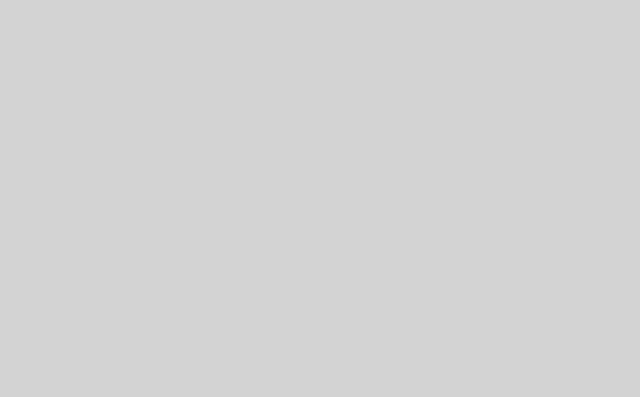
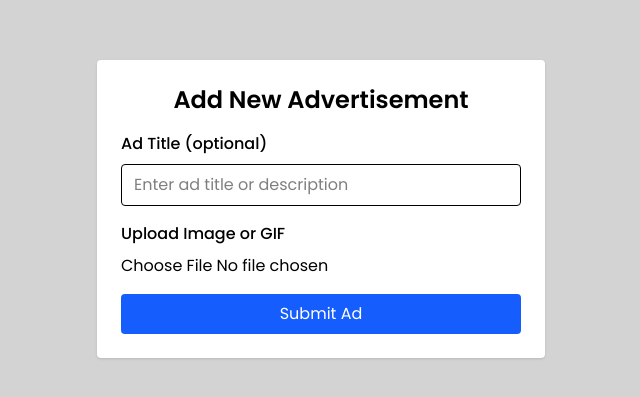
Before and after one commit to Birat121/newsportal, a React (Vite) app in the folder client/: page /admin/ad-add in a window 1280 px wide. Before the commit this address had no page. Shown: the part 191-588 px from the top of the page, without its empty margins (319-959 px from the left). Built offline with nearby package versions, Linux system fonts and the light colour scheme.

Commit message:
added ad ading page

```diff
--- a/client/src/App.jsx
+++ b/client/src/App.jsx
@@ -10,16 +10,20 @@ import AdminDashboard from "./pages/AdminDashboard";
 import AddNews from "./pages/AddNews";
 import NewsList from "./pages/NewsList";
 import EditNews from "./pages/EditNews";
+import AddAdPage from "./pages/AddAdPage";
 
 import "slick-carousel/slick/slick.css";
 import "slick-carousel/slick/slick-theme.css";
 
-
 function App() {
   const location = useLocation();
   const hideLayoutPaths = ["/adminLogin"];
-  const isAdminRoute = location.pathname.startsWith("/admin/");
-  const shouldHideLayout = isAdminRoute || hideLayoutPaths.includes(location.pathname);
+  const isAdminRoute =
+    location.pathname === "/adminLogin" ||
+    location.pathname.startsWith("/admin/");
+
+  const shouldHideLayout =
+    isAdminRoute || hideLayoutPaths.includes(location.pathname);
 
   return (
     <>
@@ -35,6 +39,7 @@ function App() {
         <Route path="/admin/add-news" element={<AddNews />} />
         <Route path="/admin/news-list" element={<NewsList />} />
         <Route path="/admin/edit-news/:id" element={<EditNews />} />
+        <Route path="/admin/ad-add" element={<AddAdPage />} />
       </Routes>
 
       {!shouldHideLayout && <Footer />}
--- a/client/src/components/Sidebar.jsx
+++ b/client/src/components/Sidebar.jsx
@@ -8,6 +8,7 @@ const Sidebar = () => {
     { name: "Dashboard", path: "/admin/dashboard" },
     { name: "Add News", path: "/admin/add-news" },
     { name: "News List", path: "/admin/news-list" },
+    { name: "Add Ad", path: "/admin/ad-add" }
   ];
 
   return (
--- /dev/null
+++ b/client/src/pages/AddAdPage.jsx
@@ -0,0 +1,94 @@
+import React, { useState } from "react";
+
+const AddAdPage = () => {
+  const [file, setFile] = useState(null);
+  const [previewUrl, setPreviewUrl] = useState(null);
+  const [adTitle, setAdTitle] = useState("");
+
+  const handleFileChange = (e) => {
+    const selectedFile = e.target.files[0];
+    if (
+      selectedFile &&
+      (selectedFile.type === "image/gif" || selectedFile.type.startsWith("image/"))
+    ) {
+      setFile(selectedFile);
+      setPreviewUrl(URL.createObjectURL(selectedFile));
+    } else {
+      alert("Please select an image or GIF file.");
+      setFile(null);
+      setPreviewUrl(null);
+    }
+  };
+
+  const handleSubmit = (e) => {
+    e.preventDefault();
+
+    if (!file) {
+      alert("Please select an image or GIF to upload.");
+      return;
+    }
+
+    const formData = new FormData();
+    formData.append("adFile", file);
+    formData.append("title", adTitle);
+
+    alert("Ad submitted! (Connect this with backend to save.)");
+
+    setFile(null);
+    setPreviewUrl(null);
+    setAdTitle("");
+  };
+
+  return (
+    <div className="min-h-screen flex items-center justify-center  px-4">
+      <div className="max-w-md w-full p-6 bg-white shadow rounded">
+        <h2 className="text-2xl font-semibold mb-4 text-center">Add New Advertisement</h2>
+
+        <form onSubmit={handleSubmit}>
+          <label className="block mb-2 font-medium" htmlFor="adTitle">
+            Ad Title (optional)
+          </label>
+          <input
+            type="text"
+            id="adTitle"
+            value={adTitle}
+            onChange={(e) => setAdTitle(e.target.value)}
+            className="w-full px-3 py-2 mb-4 border rounded"
+            placeholder="Enter ad title or description"
+          />
+
+          <label className="block mb-2 font-medium" htmlFor="adFile">
+            Upload Image or GIF
+          </label>
+          <input
+            type="file"
+            id="adFile"
+            accept="image/gif,image/*"
+            onChange={handleFileChange}
+            className="mb-4"
+          />
+
+          {previewUrl && (
+            <div className="mb-4">
+              <p className="mb-1 font-medium">Preview:</p>
+              <img
+                src={previewUrl}
+                alt="Ad Preview"
+                className="max-w-full max-h-48 rounded shadow"
+              />
+            </div>
+          )}
+
+          <button
+            type="submit"
+            className="w-full bg-blue-600 text-white py-2 rounded hover:bg-blue-700 transition"
+          >
+            Submit Ad
+          </button>
+        </form>
+      </div>
+    </div>
+  );
+};
+
+export default AddAdPage;
--- a/client/src/pages/AddNews.jsx
+++ b/client/src/pages/AddNews.jsx
@@ -7,7 +7,7 @@ const AddNews = () => {
   const [title, setTitle] = useState("");
   const [category, setCategory] = useState("");
   const [content, setContent] = useState("");
-  const [image, setImage] = useState("");
+  const [imageFile, setImageFile] = useState(null); // store File object here
   const [error, setError] = useState("");
   const navigate = useNavigate();
 
@@ -21,25 +21,37 @@ const AddNews = () => {
     "opinion",
   ];
 
+  const handleFileChange = (e) => {
+    setImageFile(e.target.files[0]);
+  };
+
   const handleSubmit = async (e) => {
     e.preventDefault();
     setError("");
 
-    if (!title || !category || !content || !image) {
+    if (!title || !category || !content || !imageFile) {
       setError("All fields are required");
       return;
     }
 
     try {
-      await axios.post("/api/news", {
-        title,
-        category,
-        content,
-        image,
+      // Prepare form data for file upload
+      const formData = new FormData();
+      formData.append("title", title);
+      formData.append("category", category);
+      formData.append("content", content);
+      formData.append("image", imageFile);
+
+      await axios.post("/api/news", formData, {
+        headers: {
+          "Content-Type": "multipart/form-data",
+        },
       });
+
       navigate("/admin/news-list");
     } catch (err) {
       setError("Failed to add news");
+      console.error(err);
     }
   };
 
@@ -49,9 +61,7 @@ const AddNews = () => {
       <main className="flex-1 p-8">
         <h2 className="text-2xl font-bold mb-6">Add News</h2>
 
-        {error && (
-          <p className="mb-4 text-red-600 font-semibold">{error}</p>
-        )}
+        {error && <p className="mb-4 text-red-600 font-semibold">{error}</p>}
 
         <form onSubmit={handleSubmit} className="max-w-lg">
           <div className="mb-4">
@@ -95,13 +105,11 @@ const AddNews = () => {
           </div>
 
           <div className="mb-4">
-            <label className="block mb-1 font-medium">Image URL</label>
+            <label className="block mb-1 font-medium">Upload Image</label>
             <input
-              type="text"
-              className="w-full border px-3 py-2 rounded"
-              value={image}
-              onChange={(e) => setImage(e.target.value)}
-              placeholder="Enter image URL"
+              type="file"
+              accept="image/*"
+              onChange={handleFileChange}
               required
             />
           </div>
--- a/client/src/pages/CategoryPage.jsx
+++ b/client/src/pages/CategoryPage.jsx
@@ -1,6 +1,6 @@
 // src/pages/CategoryPage.jsx
 import React, { useEffect, useState } from "react";
-import { useParams } from "react-router-dom";
+import { useParams, Link } from "react-router-dom";
 
 // Fake News Generator for mock data
 const generateFakeNews = (count, category) => {
@@ -12,7 +12,9 @@ const generateFakeNews = (count, category) => {
   return Array.from({ length: count }, (_, i) => ({
     _id: i,
     title: `${category} News Title ${i + 1}`,
-    description: `This is the description for ${category} news number ${i + 1}.`,
+    description: `This is the description for ${category} news number ${
+      i + 1
+    }.`,
     image: `${sampleImages[i % sampleImages.length]}${i}`,
     category,
   }));
@@ -65,7 +67,11 @@ const CategoryPage = () => {
         <>
           <div className="space-y-6">
             {paginatedNews.map((news) => (
-              <div key={news._id} className="bg-white rounded shadow-md p-4">
+              <Link
+                to={`/news/${news._id}`}
+                key={news._id}
+                className="block bg-white rounded shadow-md p-4 hover:bg-gray-50 transition"
+              >
                 <img
                   src={news.image}
                   alt={news.title}
@@ -73,7 +79,7 @@ const CategoryPage = () => {
                 />
                 <h3 className="text-xl font-bold mb-2">{news.title}</h3>
                 <p className="text-gray-700 text-sm">{news.description}</p>
-              </div>
+              </Link>
             ))}
           </div>
 
--- /dev/null
+++ b/client/src/pages/NewsDetailPage.jsx
@@ -0,0 +1,56 @@
+// src/pages/NewsDetailPage.jsx
+
+import { useParams } from "react-router-dom";
+
+// Format date in Nepali
+const formatNepaliDate = (isoDate) => {
+  const date = new Date(isoDate);
+  return new Intl.DateTimeFormat("ne-NP", {
+    year: "numeric",
+    month: "long",
+    day: "numeric",
+    hour: "numeric",
+    minute: "numeric",
+  }).format(date);
+};
+
+const NewsDetailPage = () => {
+  const { id } = useParams();
+
+  // Same static content for all news, just image changes with ID
+  const news = {
+    _id: id,
+    title: "सात ताल समाचार शीर्षक",
+    author: "Seven Lake News",
+    createdAt: new Date().toISOString(),
+    image: `https://source.unsplash.com/random/800x400?sig=${id}`,
+    description: `यो समाचारको पूर्ण विवरण हो जुन यो पृष्ठमा देखाइएको छ। यहाँ तपाईंले समाचारको विस्तृत विवरण पढ्न सक्नुहुन्छ। यो डेमो सामग्री हो जुन सबै ID मा एउटै रहनेछ।`,
+  };
+
+  return (
+    <div className="max-w-3xl mx-auto px-4 py-8">
+      {/* Title */}
+      <h1 className="text-3xl font-extrabold text-blue-800 mb-4">
+        {news.title}
+      </h1>
+
+      {/* Author and Date */}
+      <div className="flex items-center gap-4 text-sm text-gray-600 mb-4">
+        <span>✍️ {news.author}</span>
+        <span>📅 {formatNepaliDate(news.createdAt)}</span>
+      </div>
+
+      {/* Image */}
+      <img
+        src={news.image}
+        alt={news.title}
+        className="w-full h-64 object-cover rounded shadow mb-6"
+      />
+
+      {/* Description */}
+      <p className="text-gray-800 text-lg leading-relaxed">{news.description}</p>
+    </div>
+  );
+};
+
+export default NewsDetailPage;
```
